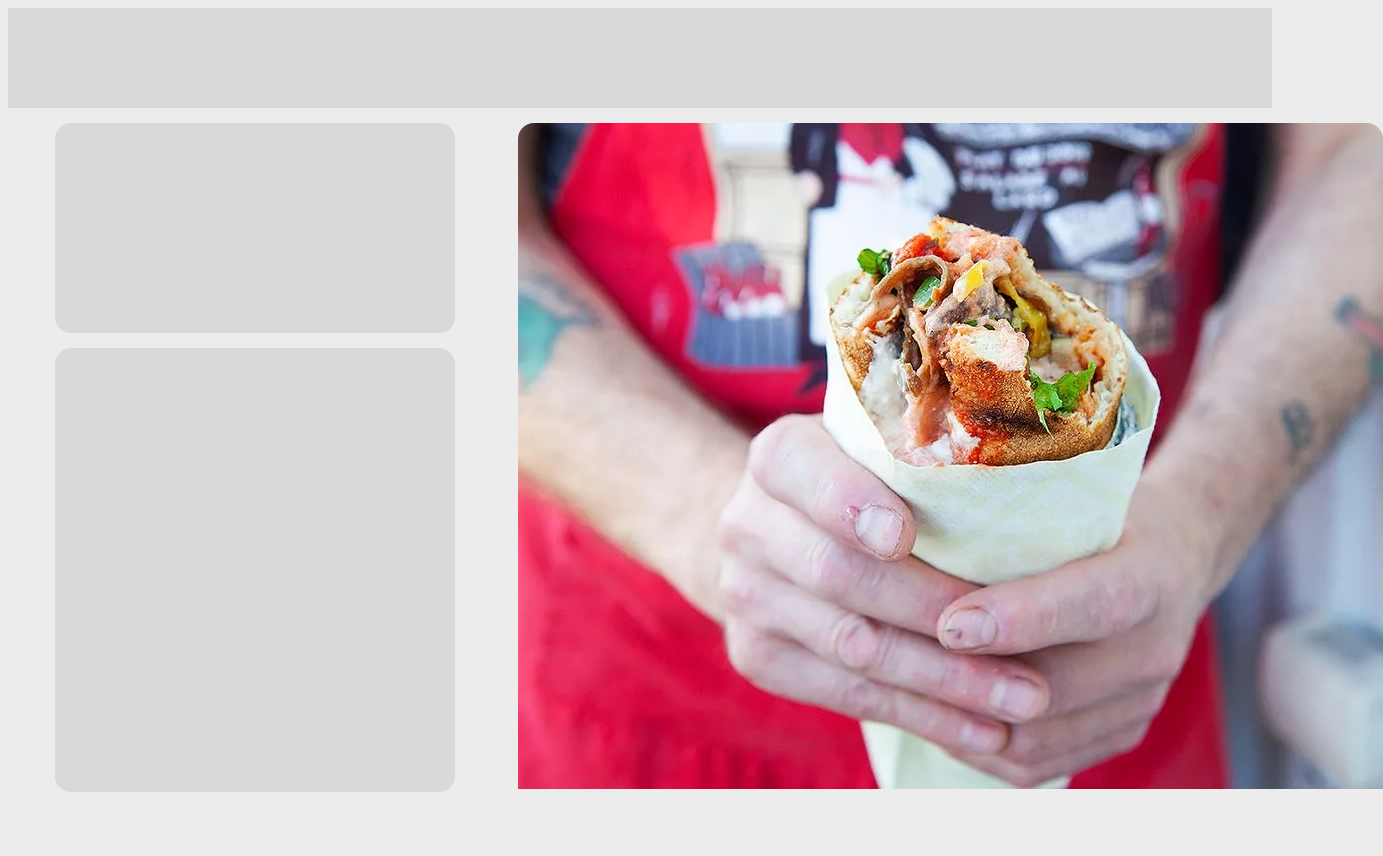
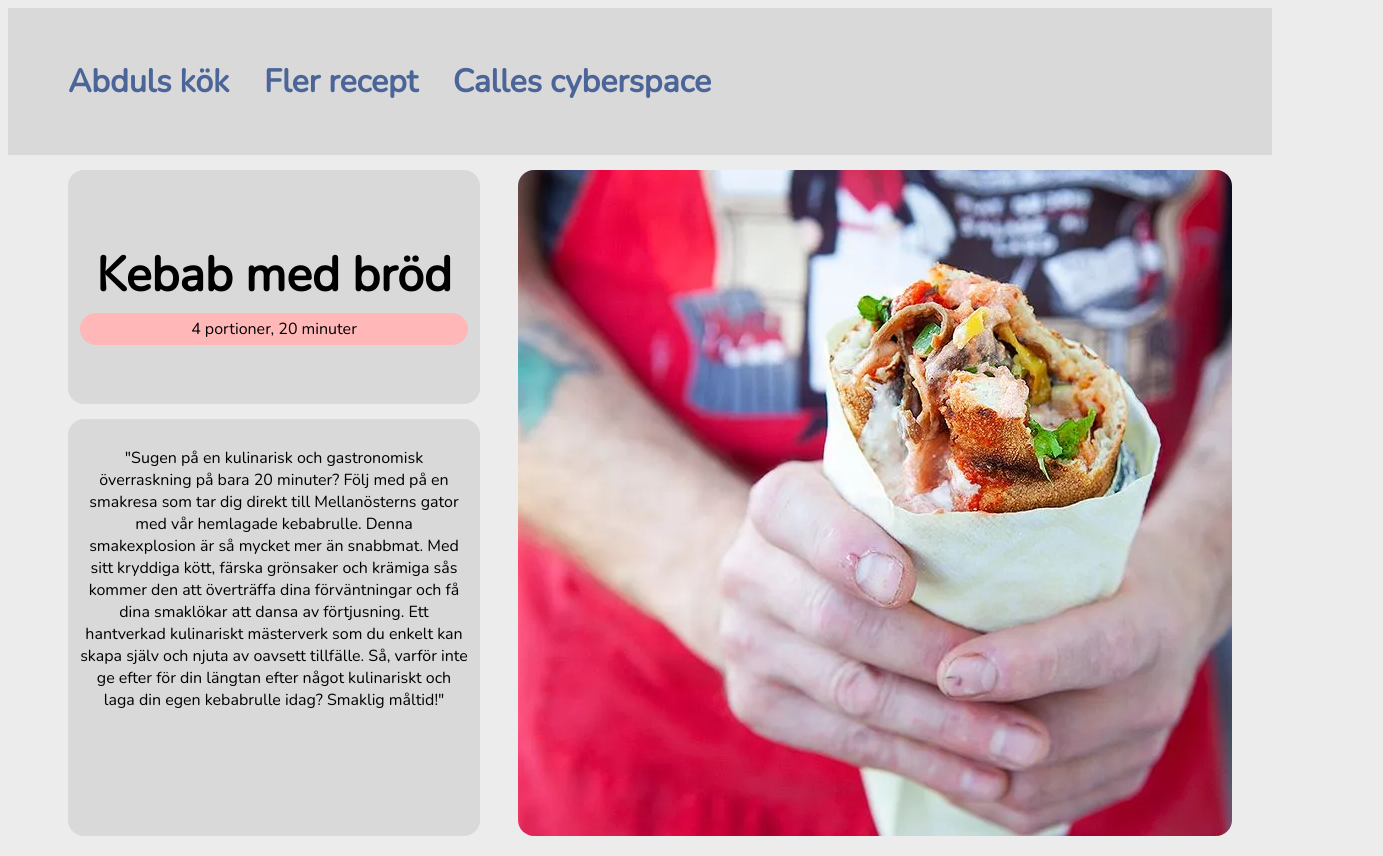
Before and after one commit to Te22e-Hammar-Theodore/Recept_inlamning, a plain HTML site: page index.html in a window 1280 px wide. Shown: the whole page, 1383 px wide, since content can reach past the window. Drawn offline with nearby package versions, Linux system fonts and the light colour scheme.

Commit message:
lagt till länkar i navbar

```diff
--- a/index.html
+++ b/index.html
@@ -5,13 +5,42 @@
     <meta name="viewport" content="width=device-width, initial-scale=1.0" />
     <title>Kebabrulle</title>
     <link rel="stylesheet" href="style.css" />
+    <link rel="preconnect" href="https://fonts.googleapis.com" />
+    <link rel="preconnect" href="https://fonts.gstatic.com" crossorigin />
+    <link
+      href="https://fonts.googleapis.com/css2?family=Nunito&display=swap"
+      rel="stylesheet"
+    />
   </head>
+
   <body>
-    <div class="navbar"></div>
+    <div class="navbar">
+      <ul>
+        <li><a href="#">Abduls kök</a></li>
+        <li><a href="#">Fler recept</a></li>
+        <li><a href="https://sites.google.com/ga.ntig.se/calle">Calles cyberspace</a></li>
+      </ul>
+    </div>
     <div class="upperbox">
       <div class="title-desc">
-        <div class="title"></div>
-        <div class="description"></div>
+        <div class="title">
+          <h1>Kebab med bröd</h1>
+          <p class="portions">4 portioner, 20 minuter</p>
+        </div>
+        <div class="description">
+          <p>
+            "Sugen på en kulinarisk och gastronomisk överraskning på bara 20
+            minuter? Följ med på en smakresa som tar dig direkt till
+            Mellanösterns gator med vår hemlagade kebabrulle. Denna
+            smakexplosion är så mycket mer än snabbmat. Med sitt kryddiga kött,
+            färska grönsaker och krämiga sås kommer den att överträffa dina
+            förväntningar och få dina smaklökar att dansa av förtjusning. Ett
+            hantverkad kulinariskt mästerverk som du enkelt kan skapa själv och
+            njuta av oavsett tillfälle. Så, varför inte ge efter för din längtan
+            efter något kulinariskt och laga din egen kebabrulle idag? Smaklig
+            måltid!"
+          </p>
+        </div>
       </div>
       <div class="main-image"></div>
     </div>
--- a/style.css
+++ b/style.css
@@ -1,44 +1,90 @@
 body {
   background-color: #ececec;
+  font-family: "Nunito", sans-serif;
 }
 
 .navbar {
   width: auto;
-  height: 100px;
+  padding: 20px;
   background-color: #d9d9d9;
+}
+
+.navbar ul {
+  list-style: none;
+  display: flex;
+  flex-direction: row;
+  gap: 35px;
+  justify-content: 40%;
+  align-items: center;
+  font-size: 32px;
+  font-weight: 700;
+}
+
+.navbar a{
+  text-decoration: none;
+  color: #4c6598;
 }
 
 .upperbox {
   display: grid;
   grid-template-columns: 470px auto;
-  grid-template-rows: auto;
+  gap: 40px;
 }
 
 .title {
-  width: 400px;
+  width: 388px;
   height: 210px;
   border-radius: 1rem;
   background: #d9d9d9;
-  margin-left: 10%;
+  margin-left: 60px;
   margin-top: 15px;
+  padding: 12px;
+}
+
+h1,
+p {
+  text-align: center;
+}
+
+.portions {
+  background-color: #ffb7b7;
+  padding: 5px;
+  border-radius: 20px;
+  margin-top: 5px;
+}
+
+h1 {
+  margin-top: 60px;
+  color: black;
+  font-size: 48px;
+  font-weight: 700;
+  margin-bottom: 0;
+}
+
+.port-time {
+  width: 325px;
+  height: 40px;
+  border-radius: 20px;
+  background: #ffb7b7;
+  margin: auto;
 }
 
 .description {
-  width: 400px;
-  height: 60%;
+  width: 388px;
+  height: 393px;
   border-radius: 1rem;
   background: #d9d9d9;
-  margin-left: 10%;
+  margin-left: 60px;
   margin-top: 15px;
+  padding: 12px;
 }
 
 .main-image {
-  height: 725px;
-  width: 865px;
+  height: 666px;
+  width: auto;
   background-image: url(Images/Kebabrulle-main.webp);
-  background-repeat: no-repeat;
+  object-fit: cover;
   border-radius: 1rem;
   margin-top: 15px;
-  margin-left: 40px;
   margin-right: 40px;
 }
```
